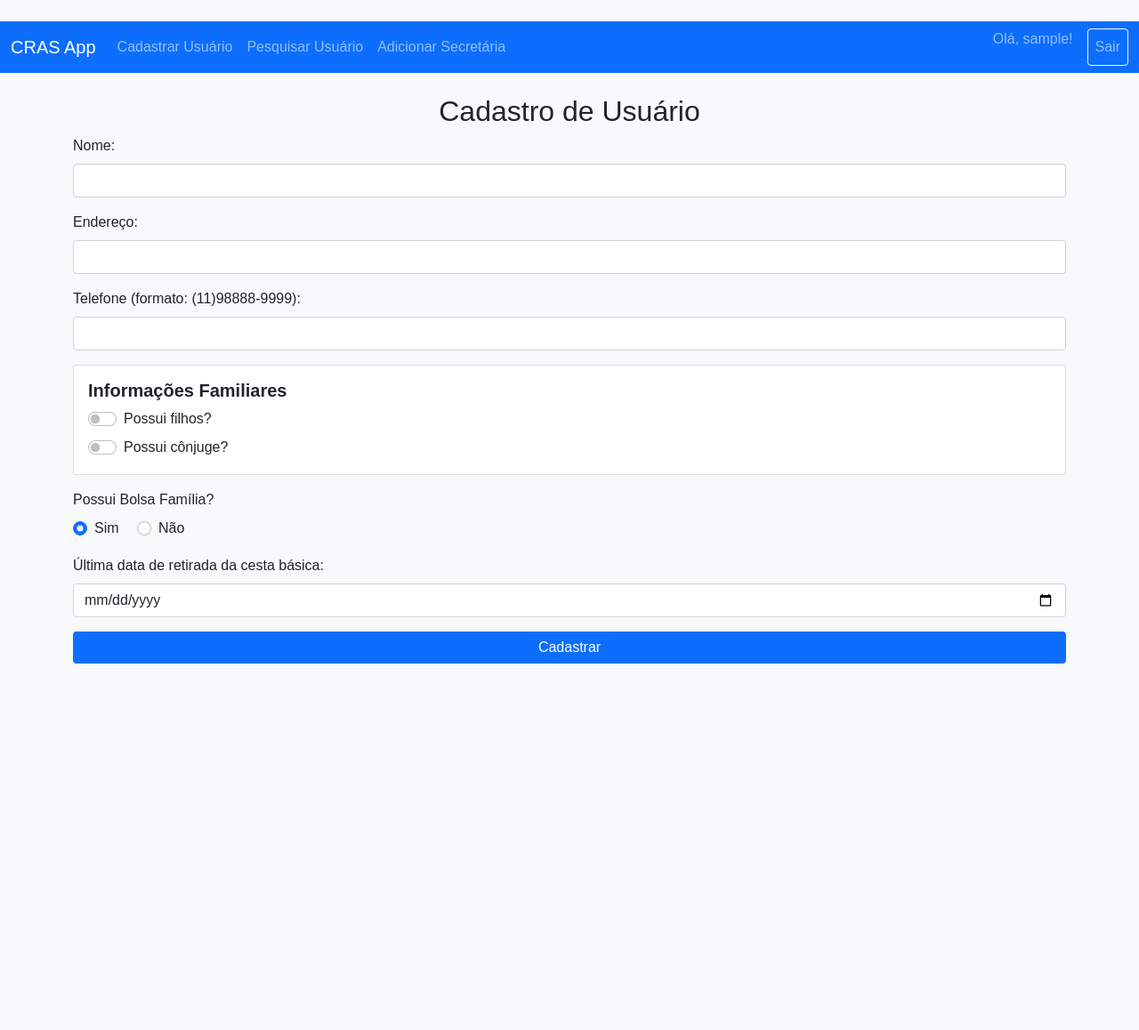
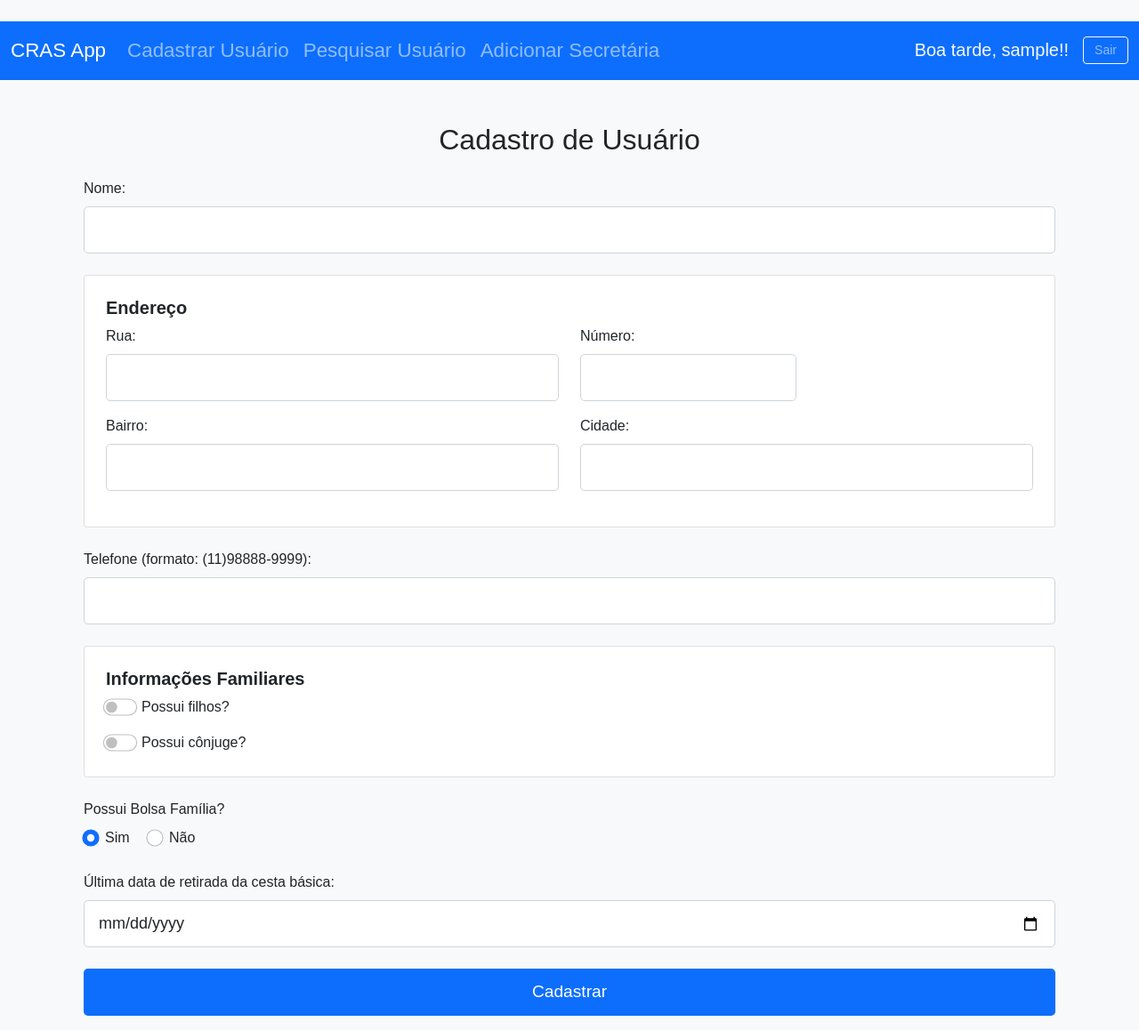
Before and after one commit to ragnarthur/cras, a Flask app: page /cadastro_usuario in a window 1280 px wide. Shown: the whole page at 89% size. Before the commit the page ends 746 px from the top, so only its background shows below. Run offline with Flask 3, Linux system fonts and the light colour scheme; a user stored in the database is signed in.

Commit message:
commit estilização navbar

```diff
--- a/static/script.js
+++ b/static/script.js
@@ -39,3 +39,28 @@ document.getElementById('telefone').addEventListener('input', function (e) {
     // Atualiza o valor do campo com a formatação
     e.target.value = telefone;
 });
+
+// static/script.js
+
+// Função para customizar a saudação dependendo do horário
+document.addEventListener('DOMContentLoaded', function () {
+    const saudacaoElement = document.getElementById('saudacao');
+
+    if (saudacaoElement) {
+        const now = new Date();
+        const hours = now.getHours();
+        let saudacao = '';
+
+        if (hours < 12) {
+            saudacao = 'Bom dia';
+        } else if (hours >= 12 && hours < 18) {
+            saudacao = 'Boa tarde';
+        } else {
+            saudacao = 'Boa noite';
+        }
+
+        // Pega o nome da secretária (que já está presente na saudação padrão "Olá, nome!")
+        const nomeSecretaria = saudacaoElement.textContent.split(',')[1].trim();
+        saudacaoElement.textContent = `${saudacao}, ${nomeSecretaria}!`;
+    }
+});
--- a/static/styles.css
+++ b/static/styles.css
@@ -1,4 +1,19 @@
 /* static/styles.css */
+
+/* Ajuste do tamanho da fonte para os textos do navbar */
+.navbar-nav .nav-link, .navbar-brand, .navbar-text {
+    font-size: 1.4rem; /* Aumenta um pouco o tamanho da fonte */
+}
+
+/* Estilo personalizado para o botão de 'Sair' na navbar */
+.navbar-nav .nav-link.btn {
+    font-size: 0.875rem; /* Reduz o tamanho da fonte */
+    padding: 0.25rem 0.75rem; /* Reduz o padding interno */
+    border-radius: 0.25rem; /* Mantém o design arredondado */
+    line-height: 1.5; /* Garante uma boa proporção de altura */
+}
+
+
 
 /* Corpo da página */
 body {
@@ -19,6 +34,11 @@ body {
 /* Espaçamento inferior */
 .mb-3 {
     margin-bottom: 1rem !important;
+}
+
+/* Novo espaçamento entre os grupos de entrada */
+.mb-4 {
+    margin-bottom: 1.5rem !important;
 }
 
 /* Estilo para feedback de validação */
@@ -69,7 +89,6 @@ body {
     background-color: #c82333;
 }
 
-
 /* Aumentando a fonte da card title */
 .card-title {
     font-size: 1.25rem;
@@ -79,9 +98,22 @@ body {
 /* Ajustando os switches */
 .form-check-input {
     cursor: pointer;
+    transform: scale(1.2); /* Aumentar o tamanho do switch */
 }
 
 /* Customizando a cor do switch quando ativado */
 .form-check-input:checked {
     background-color: #0d6efd; /* Cor primária do Bootstrap */
 }
+
+/* Aumentando o tamanho dos campos de entrada */
+.form-control-lg {
+    padding: 0.75rem 1rem;
+    font-size: 1.125rem;
+}
+
+/* Estilos para o botão maior */
+.btn-lg {
+    font-size: 1.2rem;
+    padding: 0.75rem 1.25rem;
+}
--- a/templates/base.html
+++ b/templates/base.html
@@ -6,7 +6,6 @@
     <title>{% block title %}CRAS App{% endblock %}</title>
     <!-- Bootstrap CSS -->
     <link href="https://cdn.jsdelivr.net/npm/bootstrap@5.1.3/dist/css/bootstrap.min.css" rel="stylesheet">
-    <!-- Custom CSS -->
     <link rel="stylesheet" href="{{ url_for('static', filename='styles.css') }}">
 </head>
 <body>
@@ -35,7 +34,10 @@
                 </ul>
                 <ul class="navbar-nav">
                     <li class="nav-item">
-                        <span class="navbar-text me-3">Olá, {{ session.get('username') }}!</span>
+                        <span class="navbar-text me-3 text-light fs-5" id="saudacao">
+                            <!-- Saudações personalizadas, como "Bom dia, Maria!" serão inseridas via JavaScript -->
+                            Olá, {{ session.get('username') }}!
+                        </span>
                     </li>
                     <li class="nav-item">
                         <a class="nav-link btn btn-outline-light" href="{{ url_for('logout') }}">Sair</a>
--- a/templates/cadastro_usuario.html
+++ b/templates/cadastro_usuario.html
@@ -3,48 +3,78 @@
 {% block title %}Cadastro de Usuário - CRAS App{% endblock %}
 
 {% block content %}
-<h2 class="text-center">Cadastro de Usuário</h2>
+<div class="container mt-5">
+    <h2 class="text-center mb-4">Cadastro de Usuário</h2>
+
     <form action="{{ url_for('cadastro_usuario') }}" method="POST" class="needs-validation" novalidate>
         <!-- Nome -->
-    <div class="mb-3">
+        <div class="mb-4">
             <label for="nome" class="form-label">Nome:</label>
-        <input type="text" class="form-control" id="nome" name="nome" required>
+            <input type="text" class="form-control form-control-lg" id="nome" name="nome" required>
             <div class="invalid-feedback">Por favor, insira o nome.</div>
         </div>
 
-    <!-- Endereço -->
-    <div class="mb-3">
-        <label for="endereco" class="form-label">Endereço:</label>
-        <input type="text" class="form-control" id="endereco" name="endereco" required>
-        <div class="invalid-feedback">Por favor, insira o endereço.</div>
+        <!-- Informações de Endereço -->
+        <div class="card p-4 mb-4">
+            <h5 class="card-title">Endereço</h5>
+
+            <div class="row">
+                <!-- Rua -->
+                <div class="col-md-6 mb-3">
+                    <label for="rua" class="form-label">Rua:</label>
+                    <input type="text" class="form-control form-control-lg" id="rua" name="rua" required>
+                    <div class="invalid-feedback">Por favor, insira a rua.</div>
+                </div>
+
+                <!-- Número -->
+                <div class="col-md-3 mb-3">
+                    <label for="numero" class="form-label">Número:</label>
+                    <input type="text" class="form-control form-control-lg" id="numero" name="numero" required>
+                    <div class="invalid-feedback">Por favor, insira o número.</div>
+                </div>
+
+                <!-- Bairro -->
+                <div class="col-md-6 mb-3">
+                    <label for="bairro" class="form-label">Bairro:</label>
+                    <input type="text" class="form-control form-control-lg" id="bairro" name="bairro" required>
+                    <div class="invalid-feedback">Por favor, insira o bairro.</div>
+                </div>
+
+                <!-- Cidade -->
+                <div class="col-md-6 mb-3">
+                    <label for="cidade" class="form-label">Cidade:</label>
+                    <input type="text" class="form-control form-control-lg" id="cidade" name="cidade" required>
+                    <div class="invalid-feedback">Por favor, insira a cidade.</div>
+                </div>
+            </div>
         </div>
 
         <!-- Telefone -->
-    <div class="mb-3">
+        <div class="mb-4">
             <label for="telefone" class="form-label">Telefone (formato: (11)98888-9999):</label>
-        <input type="tel" class="form-control" id="telefone" name="telefone" required>
+            <input type="tel" class="form-control form-control-lg" id="telefone" name="telefone" required>
             <div class="invalid-feedback">Por favor, insira um número de telefone válido no formato (11)98888-9999.</div>
         </div>
 
         <!-- Switches de filhos e cônjuge agrupados em uma box -->
-    <div class="card p-3 mb-3">
+        <div class="card p-4 mb-4">
             <h5 class="card-title">Informações Familiares</h5>
 
             <!-- Possui filhos -->
-        <div class="form-check form-switch mb-2">
-            <input class="form-check-input" type="checkbox" id="filhos_switch" name="filhos" value="sim">
+            <div class="form-check form-switch mb-3">
+                <input class="form-check-input form-check-lg" type="checkbox" id="filhos_switch" name="filhos" value="sim">
                 <label class="form-check-label" for="filhos_switch">Possui filhos?</label>
             </div>
 
             <!-- Possui cônjuge -->
             <div class="form-check form-switch">
-            <input class="form-check-input" type="checkbox" id="conjuge_switch" name="conjuge" value="sim">
+                <input class="form-check-input form-check-lg" type="checkbox" id="conjuge_switch" name="conjuge" value="sim">
                 <label class="form-check-label" for="conjuge_switch">Possui cônjuge?</label>
             </div>
         </div>
 
         <!-- Possui Bolsa Família -->
-    <div class="mb-3">
+        <div class="mb-4">
             <label class="form-label">Possui Bolsa Família?</label><br>
             <div class="form-check form-check-inline">
                 <input type="radio" class="form-check-input" id="bolsa_sim" name="bolsa_familia" value="sim" checked>
@@ -57,12 +87,13 @@
         </div>
 
         <!-- Última data de retirada da cesta básica -->
-    <div class="mb-3">
+        <div class="mb-4">
             <label for="data_cesta" class="form-label">Última data de retirada da cesta básica:</label>
-        <input type="date" class="form-control" id="data_cesta" name="data_cesta" required>
+            <input type="date" class="form-control form-control-lg" id="data_cesta" name="data_cesta" required>
             <div class="invalid-feedback">Por favor, insira a data de retirada da cesta básica.</div>
         </div>
 
-    <button type="submit" class="btn btn-primary w-100">Cadastrar</button>
+        <button type="submit" class="btn btn-primary btn-lg w-100">Cadastrar</button>
     </form>
+</div>
 {% endblock %}
```
Lines whose indentation alone changed are shown as unchanged.
